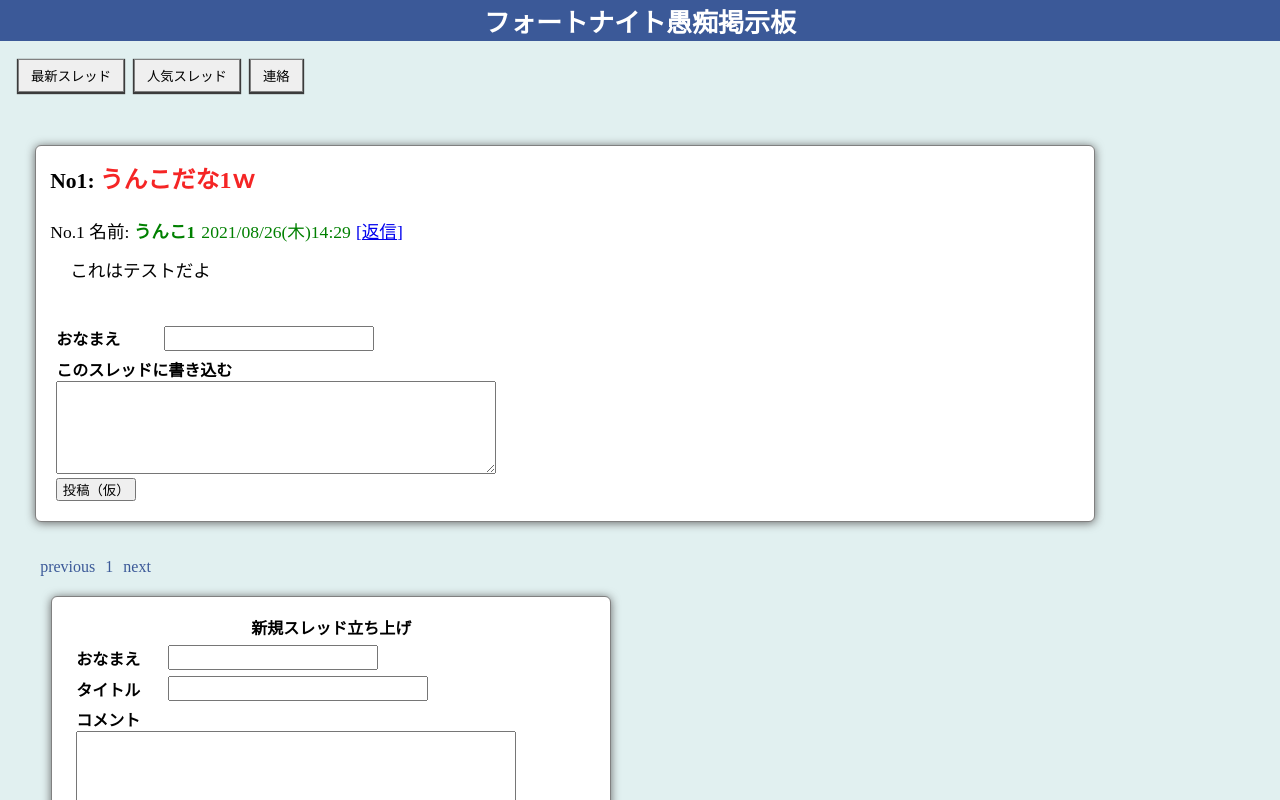
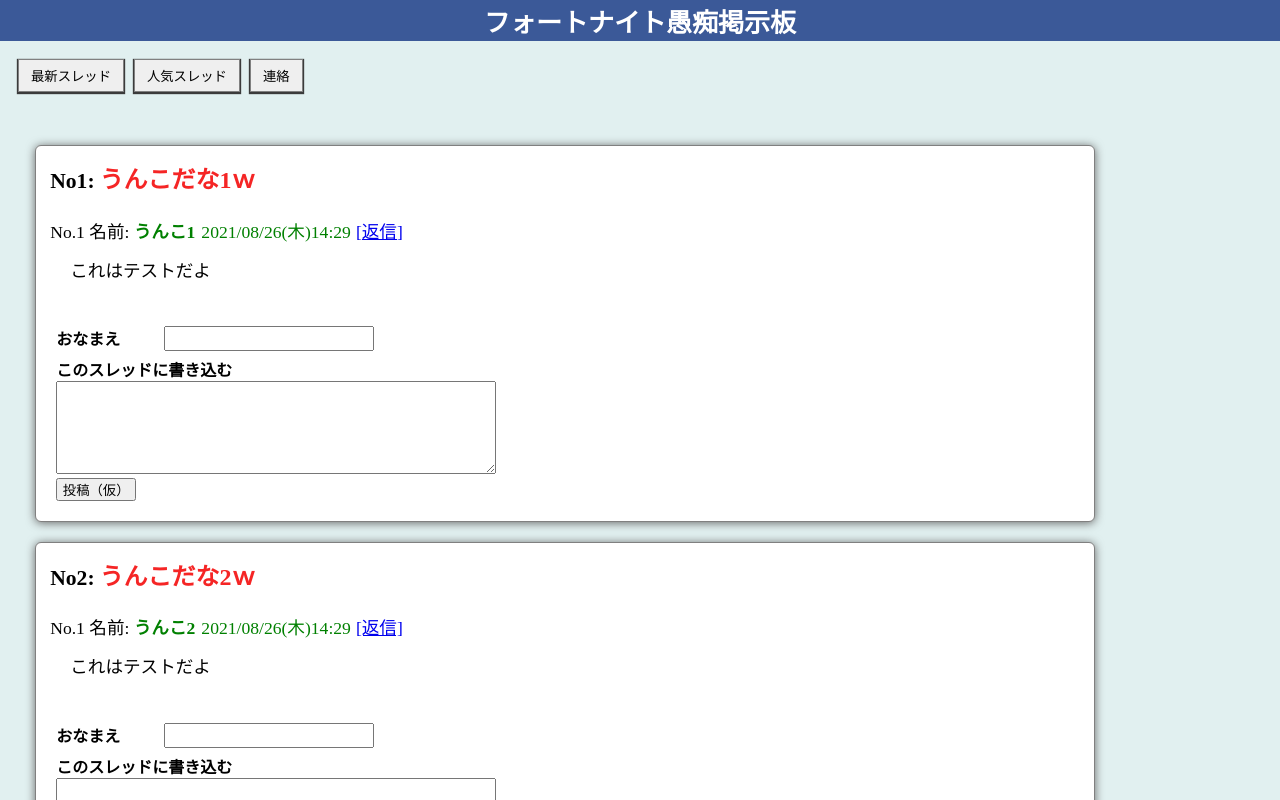
Before and after one commit to Shin-sibainu/bulletin-board-fortnite, a React (Create React App) app: page / in a window 1280 px wide. Shown: the top 800 px of the page. Built offline with nearby package versions, Linux system fonts and the light colour scheme.

Commit message:
chnage main and threadarea and thread on windows10-2

```diff
--- a/src/components/main/Main.jsx
+++ b/src/components/main/Main.jsx
@@ -14,14 +14,20 @@
 const threadItemNumberPerPage = 3;
 
 export const Main = () => {
-  const [threadReplyList, setReplyList] = useState([]);
+  const [replyList, setReplyList] = useState([]);
   let testThreadList = [
     {
+      id: 1,
       name: "うんこ1",
       title: "うんこだな1ｗ",
       comment: "これはテストだよ",
-      replyList: threadReplyList,
     },
+    {
+      id: 2,
+      name: "うんこ2",
+      title: "うんこだな2ｗ",
+      comment: "これはテストだよ",
+    }
   ];
   const [threadList, setThreadList] = useState(testThreadList);
 
@@ -47,6 +53,7 @@
         threadList={threadList}
         offset={pagenateInfoList.offset}
         perPage={pagenateInfoList.perPage}
+        replyList={replyList}
         setReplyList={setReplyList}
       />
       {/* paginateゾーン */}
--- a/src/components/main/thread/Thread.jsx
+++ b/src/components/main/thread/Thread.jsx
@@ -1,9 +1,9 @@
 import React, { useState } from "react";
 
-export const Thread = ({ thread, index, setReplyList }) => {
+
+export const Thread = ({ thread, index, setReplyList, replyList }) => {
   const [inputName, setInputName] = useState("");
   const [inputTextArea, setInputTextArea] = useState("");
-  // const [replyList, setReplyList] = useState([]);
 
   const handleChange = (e) => {
     setInputName(e.target.value);
@@ -25,19 +25,15 @@
     if (formVailed()) {
       /* データベースに入力したデータを送る */
       console.log("submit");
-      /* スレ下に返信コメントを追加 */
-      /*       setReplyList([
+      setReplyList([
         ...replyList,
-        { name: inputName, replyComment: inputTextArea },
-      ]); */
-      setReplyList([
-        ...thread.replyList,
         {
+          id: replyList + 1,
           name: inputName,
           replyComment: inputTextArea,
         },
       ]);
-      console.log(...thread.replyList);
+      console.log(replyList);
       setInputName("");
       setInputTextArea("");
     }
@@ -61,7 +57,7 @@
           <span id="threadContent">{thread.comment}</span>
         </p>
         {/* ここから返信コメントを複数生成 */}
-        {thread.replyList.map((reply, index) => (
+        {thread.id === 1 && replyList.map((reply, index) => (
           <div key={index}>
             <p id="username">
               No.{index + 2} 名前: <b> {reply.name}</b>
--- a/src/components/main/thread/ThreadArea.jsx
+++ b/src/components/main/thread/ThreadArea.jsx
@@ -1,7 +1,7 @@
 import React from "react";
 import { Thread } from "./Thread";
 
-export const ThreadArea = ({ threadList, offset, perPage, setReplyList }) => {
+export const ThreadArea = ({ threadList, offset, perPage, setReplyList, replyList }) => {
   return (
     <div className="threadArea">
       {/* mapでTread数に応じて出力したい。１ページ最大7レスまで。超えたらページネーション */}
@@ -12,6 +12,7 @@
             index={index}
             key={index}
             setReplyList={setReplyList}
+            replyList={replyList}
           />
         );
       })}
```
